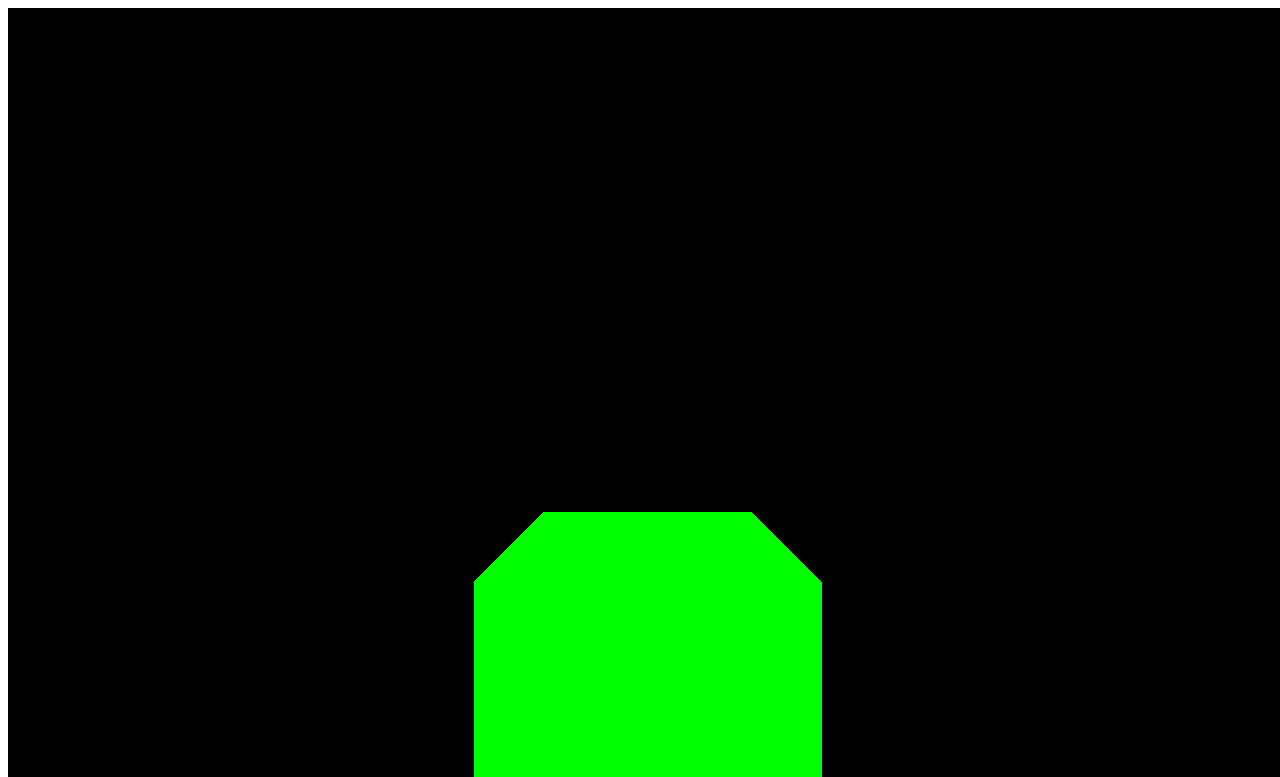
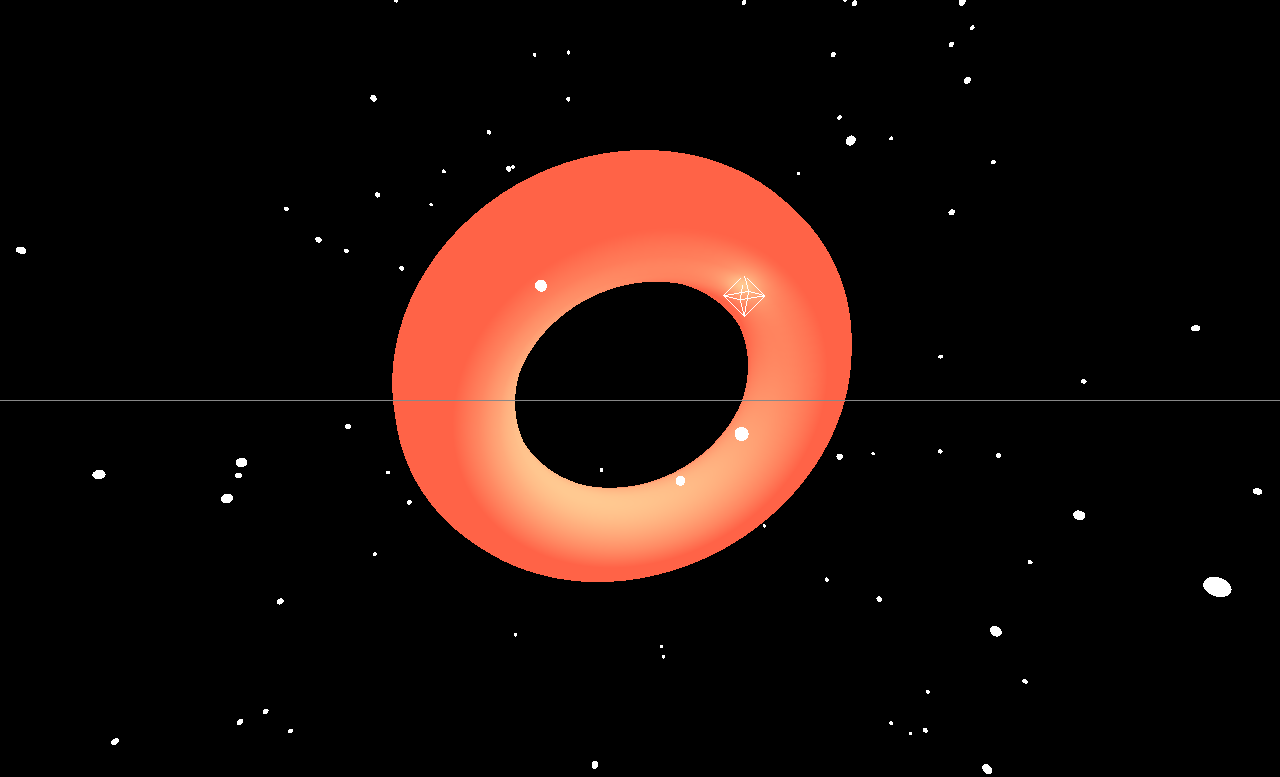
Before and after one commit to hao199/Brews-Co, a website with bundled scripts: page dist/index.html in a window 1280 px wide. Shown: the top 777 px of the page. Built offline with nearby package versions, Linux system fonts and the light colour scheme; animation ran at ten frames a second.

Commit message:
Added html and use three.js library for Homepage

```diff
--- a/dist/index.html
+++ b/dist/index.html
@@ -3,10 +3,85 @@
     <meta charset="UTF-8">
     <meta http-equiv="X-UA-Compatible" content="IE=edge">
     <meta name="viewport" content="width=device-width, initial-scale=1.0">
+    <link rel="stylesheet" type="text/css" href="style.css">
     <title>Brews Co.</title>
 </head>
 <body>
-    <canvas class="webgl"></canvas>
+    <canvas id="bg"></canvas>
+
+    <main>
+
+        <header>
+          <h1>Brews Co.</h1>
+          <p>Get your daily dose of coffee</p>
+        </header>
+
+
+        <blockquote>
+          <p>The best coffee drink and beans in the world</p>
+        </blockquote>
+
+        <section>
+          <h2>Info</h2>
+          <p>
+            Lorem ipsum dolor sit amet, consectetur adipiscing elit, sed do eiusmod tempor incididunt ut labore et dolore magna aliqua. Ut enim ad minim veniam, quis nostrud exercitation ullamco laboris nisi ut aliquip ex ea commodo consequat. Duis aute irure dolor in reprehenderit in voluptate velit esse cillum dolore eu fugiat nulla pariatur. Excepteur sint occaecat cupidatat non proident, sunt in culpa qui officia deserunt mollit anim id est laborum.
+          </p>
+
+          <p>
+            Lorem ipsum dolor sit amet, consectetur adipiscing elit, sed do eiusmod tempor incididunt ut labore et dolore magna aliqua. Ut enim ad minim veniam, quis nostrud exercitation ullamco laboris nisi ut aliquip ex ea commodo consequat. Duis aute irure dolor in reprehenderit in voluptate velit esse cillum dolore eu fugiat nulla pariatur. Excepteur sint occaecat cupidatat non proident, sunt in culpa qui officia deserunt mollit anim id est laborum.
+          </p>
+
+          <p>
+            Lorem ipsum dolor sit amet, consectetur adipiscing elit, sed do eiusmod tempor incididunt ut labore et dolore magna aliqua. Ut enim ad minim veniam, quis nostrud exercitation ullamco laboris nisi ut aliquip ex ea commodo consequat. Duis aute irure dolor in reprehenderit in voluptate velit esse cillum dolore eu fugiat nulla pariatur. Excepteur sint occaecat cupidatat non proident, sunt in culpa qui officia deserunt mollit anim id est laborum.
+          </p>
+
+        </section>
+
+        <section class="light">
+          <h2>How it's made</h2>
+
+          <p>
+            Lorem ipsum dolor sit amet, consectetur adipiscing elit, sed do eiusmod tempor incididunt ut labore et dolore magna aliqua. Ut enim ad minim veniam, quis nostrud exercitation ullamco laboris nisi ut aliquip ex ea commodo consequat. Duis aute irure dolor in reprehenderit in voluptate velit esse cillum dolore eu fugiat nulla pariatur. Excepteur sint occaecat cupidatat non proident, sunt in culpa qui officia deserunt mollit anim id est laborum.
+          </p>
+
+          <h2>Coffe Machine</h2>
+
+          <p>
+            Lorem ipsum dolor sit amet, consectetur adipiscing elit, sed do eiusmod tempor incididunt ut labore et dolore magna aliqua. Ut enim ad minim veniam, quis nostrud exercitation ullamco laboris nisi ut aliquip ex ea commodo consequat. Duis aute irure dolor in reprehenderit in voluptate velit esse cillum dolore eu fugiat nulla pariatur. Excepteur sint occaecat cupidatat non proident, sunt in culpa qui officia deserunt mollit anim id est laborum.
+          </p>
+
+        </section>
+
+        <blockquote>
+          <p>Humanity runs on Coffee <br>-Robert Frost</p>
+        </blockquote>
+
+        <section class="left">
+          <h2>Get our drinks</h2>
+
+          <h3>Coffee1</h3>
+          <p>
+            Lorem ipsum dolor sit amet, consectetur adipiscing elit, sed do eiusmod tempor incididunt ut labore et dolore magna aliqua. Ut enim ad minim veniam, quis nostrud exercitation ullamco laboris nisi ut aliquip ex ea commodo consequat. Duis aute irure dolor in reprehenderit in voluptate velit esse cillum dolore eu fugiat nulla pariatur. Excepteur sint occaecat cupidatat non proident, sunt in culpa qui officia deserunt mollit anim id est laborum.
+          </p>
+          <h3>Coffee2</h3>
+          <p>
+            Lorem ipsum dolor sit amet, consectetur adipiscing elit, sed do eiusmod tempor incididunt ut labore et dolore magna aliqua. Ut enim ad minim veniam, quis nostrud exercitation ullamco laboris nisi ut aliquip ex ea commodo consequat. Duis aute irure dolor in reprehenderit in voluptate velit esse cillum dolore eu fugiat nulla pariatur. Excepteur sint occaecat cupidatat non proident, sunt in culpa qui officia deserunt mollit anim id est laborum.
+          </p>
+          <h3>Coffee3</h3>
+          <p>
+            Lorem ipsum dolor sit amet, consectetur adipiscing elit, sed do eiusmod tempor incididunt ut labore et dolore magna aliqua. Ut enim ad minim veniam, quis nostrud exercitation ullamco laboris nisi ut aliquip ex ea commodo consequat. Duis aute irure dolor in reprehenderit in voluptate velit esse cillum dolore eu fugiat nulla pariatur. Excepteur sint occaecat cupidatat non proident, sunt in culpa qui officia deserunt mollit anim id est laborum.
+          </p>
+
+        </section>
+
+        <blockquote>
+          <p>Check out our shop!</p>
+        </blockquote>
+
+
+      </main>
+
     <script type="module" src="index.js"></script>
+
 </body>
 </html>
--- a/dist/index.js
+++ b/dist/index.js
@@ -1,36 +1,70 @@
 import * as THREE from 'https://unpkg.com/three@0.127.0/build/three.module.js';
 
-const canvas = document.querySelector('canvas.webgl')
-const scene = new THREE.Scene()
 
-const geometry = new THREE.BoxGeometry(1,1,1)
-const material = new THREE.MeshBasicMaterial({
-    color:0x00ff00
-})
+//Set up
+const scene = new THREE.Scene();
 
-const mesh = new THREE.Mesh(geometry,material)
-scene.add(mesh)
-
-const sizes = {
-    width:window.innerWidth,
-    height:window.innerHeight
-}
-
-const camera = new THREE.PerspectiveCamera(75,sizes.width/sizes.height,0.1,100)
-camera.position.set(0,1,2)
-scene.add(camera)
+const camera = new THREE.PerspectiveCamera(75, window.innerWidth / window.innerHeight, 0.1, 1000);
 
 const renderer = new THREE.WebGLRenderer({
-    canvas: canvas
-})
+  canvas: document.querySelector('#bg'),
+});
 
-renderer.setSize(sizes.width,sizes.height)
-renderer.setPixelRatio(Math.min(window.devicePixelRatio,2))
-renderer.shadowMap.enabled = true
+renderer.setPixelRatio(window.devicePixelRatio);
+renderer.setSize(window.innerWidth, window.innerHeight);
+camera.position.setZ(30);
 
-function animate(){
-    requestAnimationFrame(animate)
-    renderer.render(scene,camera)
+renderer.render(scene, camera);
+
+//Shape
+const geometry = new THREE.TorusGeometry(10, 3, 16, 100);
+const material = new THREE.MeshStandardMaterial({ color: 0xFF6347});
+const torus = new THREE.Mesh(geometry, material);
+
+scene.add(torus);
+
+
+//Light
+const pointLight = new THREE.PointLight(0xffffff);
+pointLight.position.set(5, 5, 5);
+
+const ambientLight = new THREE.AmbientLight(0xffffff);
+scene.add(pointLight, ambientLight);
+
+//Helpers
+const lightHelper = new THREE.PointLightHelper(pointLight)
+const gridHelper = new THREE.GridHelper(200,50);
+scene.add(lightHelper, gridHelper)
+
+//Stars
+function addStar() {
+    const geometry = new THREE.SphereGeometry(0.25, 24, 24);
+    const material = new THREE.MeshStandardMaterial({ color: 0xffffff });
+    const star = new THREE.Mesh(geometry, material);
+
+    const [x, y, z] = Array(3)
+      .fill()
+      .map(() => THREE.MathUtils.randFloatSpread(100));
+
+    star.position.set(x, y, z);
+    scene.add(star);
+  }
+
+  Array(200).fill().forEach(addStar);
+
+//Avatar
+
+
+//Animate Loop
+function animate() {
+    requestAnimationFrame(animate);
+
+    torus.rotation.x += 0.01;
+    torus.rotation.y += 0.005;
+    torus.rotation.z += 0.01;
+
+
+    renderer.render(scene, camera);
 }
 
 animate()
--- /dev/null
+++ b/dist/style.css
@@ -0,0 +1,5 @@
+canvas {
+    position: fixed;
+    top: 0;
+    left: 0;
+  }
```
